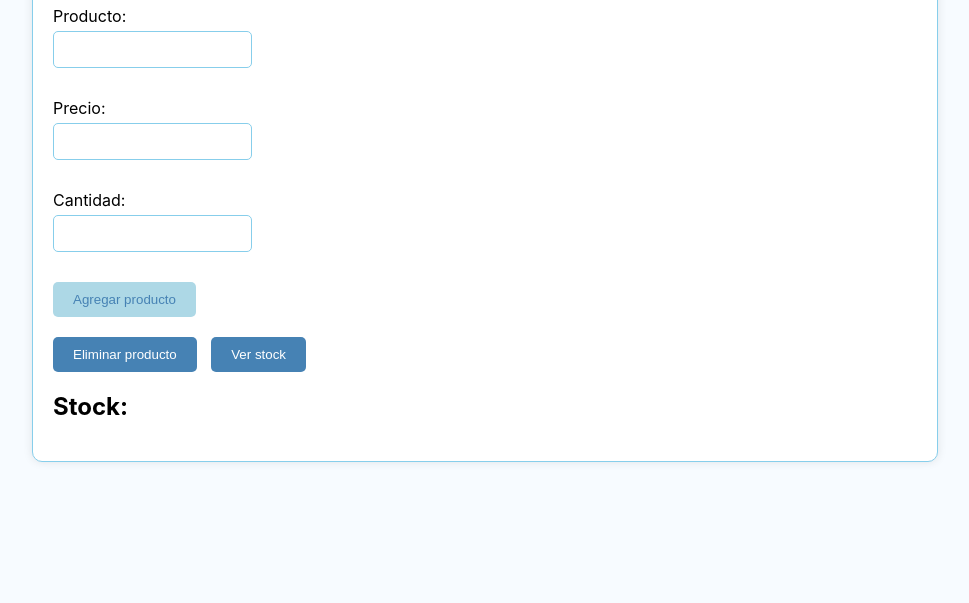
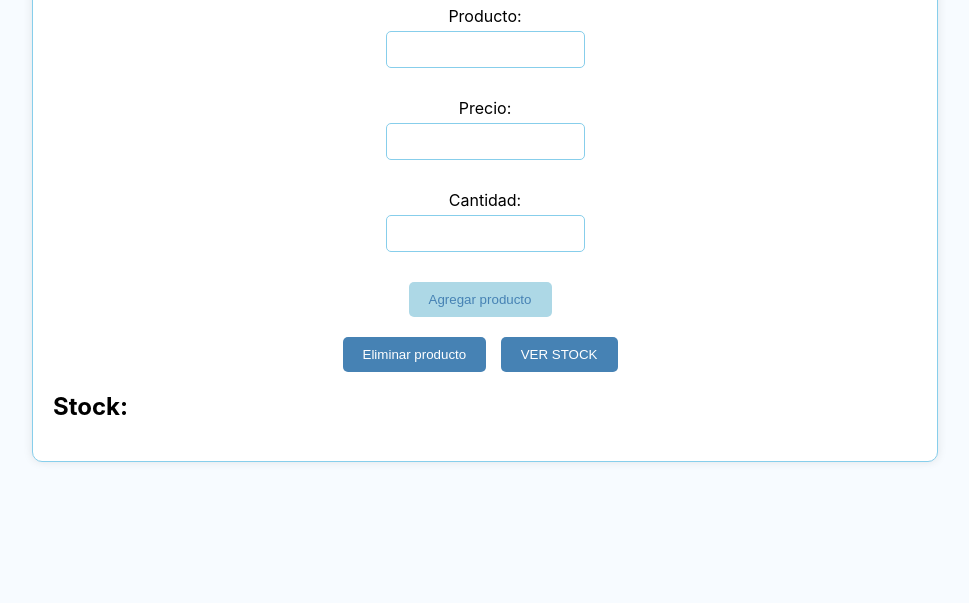
Before and after one commit to flor1251/Pre-entrega2, a plain HTML site: page index.html in a window 1280 px wide. Shown: the part 197-800 px from the top of the page, without its empty margins (155-1124 px from the left). Drawn offline with Linux system fonts and the light colour scheme.

Commit message:
corregi el centrado

```diff
--- a/index.html
+++ b/index.html
@@ -8,7 +8,7 @@
 </head>
 <body>
   <div id="contenedor">
-    <h1>Inventario y control de Stock</h1>
+    <h1>Control de Stock</h1>
     <form id="formulario">
       <label for="nombre">Producto:</label>
       <input type="text" id="nombre" name="nombre"><br><br>
@@ -20,7 +20,7 @@
     </form>
     <div id="botones">
       <button id="eliminar">Eliminar producto</button>
-      <button id="verStock">Ver stock</button>
+      <button id="verStock">VER STOCK</button>
     </div>
     <div id="stock">
       <h2>Stock:</h2>
--- a/main.js
+++ b/main.js
@@ -30,7 +30,7 @@ function eliminarProducto(nombre) {
     //para guardar en el localStorage
     localStorage.setItem("productos", JSON.stringify(productos));
     localStorage.setItem("stock", stock);
-    // Actualizar lista de stock
+
     actualizarListaStock();
   }
 }
@@ -38,7 +38,7 @@ function eliminarProducto(nombre) {
 function verInformes() {
   console.log("Stock total: " + stock);//solo me muestra la cantidad. no la cantidad con nombre, agregar para que detalle por producto..
   productos.forEach(p => console.log("Producto: " + p.nombre + " - Cantidad: " + p.cantidad)); //recordatorio, utilizo el metodo .forEach con la funcion flecha para que me muestre los parametros del array productos.
-  //actualizar lista de stock
+
   actualizarListaStock();
 }
 
--- a/style.css
+++ b/style.css
@@ -88,3 +88,7 @@ body {
   #stock li:nth-child(odd) {
     background-color: #fff;
   }
+
+  #contenedor > *:not(#stock) {
+    text-align: center;
+  }
```
